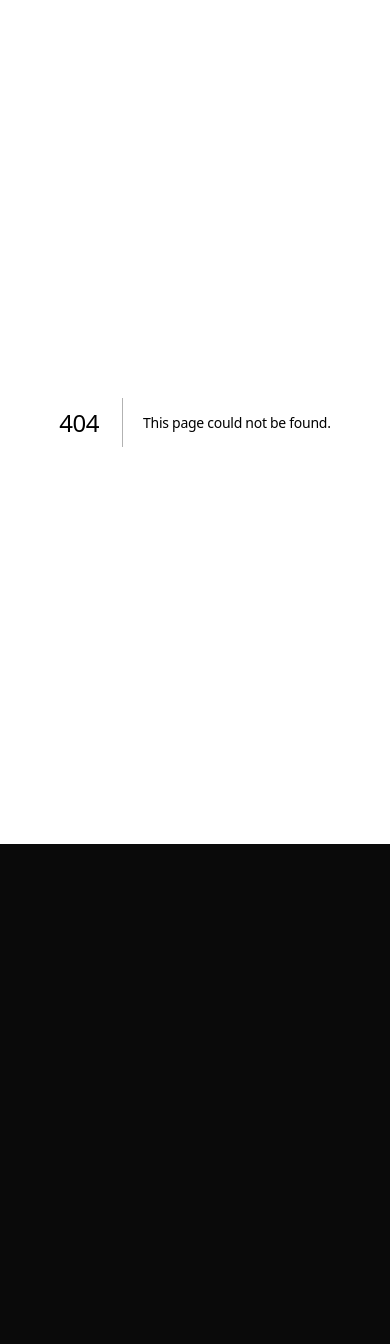
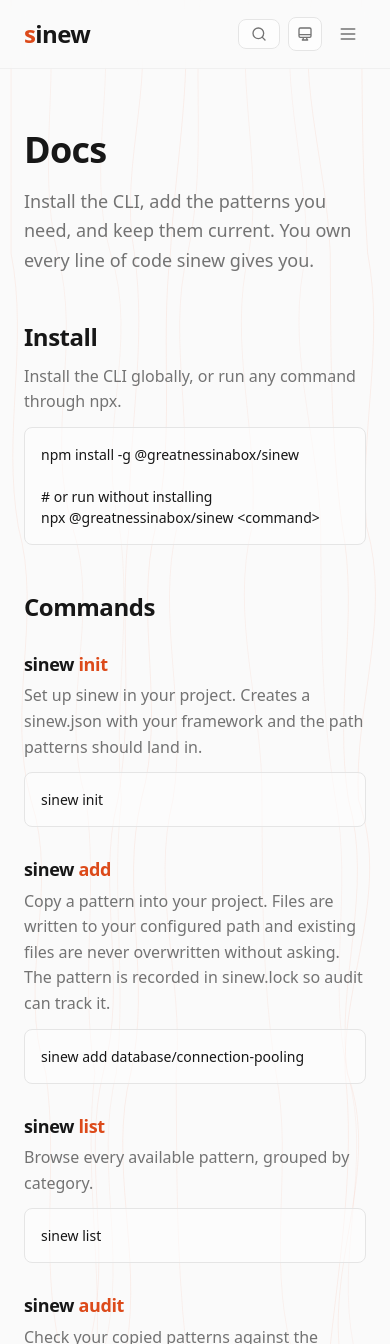
Before and after one commit to greatnessinabox/sinew, a Next.js app in the folder apps/web/: page /docs in a window 390 px wide. Before the commit this address had no page. Shown: the top 1344 px of the page. Before the commit the page ends 844 px from the top, so only its background shows below. Built offline with nearby package versions, Linux system fonts and the light colour scheme.

Commit message:
feat(web): add a /docs CLI reference page
Adds a docs route covering install, the init/add/list/audit commands, and a
Staying Current section explaining sinew.lock and audit. Wires Docs into the
desktop and mobile nav. The site had no command docs before this.

```diff
--- a/apps/web/app/components/header.tsx
+++ b/apps/web/app/components/header.tsx
@@ -101,6 +101,15 @@ export function Header() {
           >
             Playground
           </Link>
+          <Link
+            href="/docs"
+            className={`text-sm transition-colors ${
+              isActive("/docs") ? "text-foreground font-medium" : "text-muted hover:text-foreground"
+            }`}
+            aria-current={isActive("/docs") ? "page" : undefined}
+          >
+            Docs
+          </Link>
           <a
             href="https://github.com/greatnessinabox/sinew"
             target="_blank"
@@ -165,6 +174,18 @@ export function Header() {
             >
               Playground
             </Link>
+            <Link
+              href="/docs"
+              onClick={() => setMobileMenuOpen(false)}
+              className={`block text-sm transition-colors ${
+                isActive("/docs")
+                  ? "text-foreground font-medium"
+                  : "text-muted hover:text-foreground"
+              }`}
+              aria-current={isActive("/docs") ? "page" : undefined}
+            >
+              Docs
+            </Link>
             <a
               href="https://github.com/greatnessinabox/sinew"
               target="_blank"
--- /dev/null
+++ b/apps/web/app/docs/page.tsx
@@ -0,0 +1,119 @@
+import type { Metadata } from "next";
+import type { ReactNode } from "react";
+import { Header } from "../components/header";
+import { FiberPattern } from "../components/fiber-pattern";
+
+export const metadata: Metadata = {
+  title: "Docs — sinew",
+  description:
+    "Install the sinew CLI, add infrastructure patterns you own, and keep them current with sinew audit.",
+};
+
+function CommandBlock({ children }: { children: ReactNode }) {
+  return (
+    <pre className="border-border bg-surface/50 mt-3 overflow-x-auto rounded-lg border p-4 font-mono text-sm">
+      <code>{children}</code>
+    </pre>
+  );
+}
+
+function Command({
+  name,
+  children,
+  command,
+}: {
+  name: string;
+  children: ReactNode;
+  command: string;
+}) {
+  return (
+    <div className="mt-8">
+      <h3 className="font-mono text-lg font-semibold">
+        sinew <span className="text-accent">{name}</span>
+      </h3>
+      <p className="text-muted mt-2">{children}</p>
+      <CommandBlock>{command}</CommandBlock>
+    </div>
+  );
+}
+
+export default function DocsPage() {
+  return (
+    <div className="min-h-screen">
+      <Header />
+
+      <main id="main-content" className="relative" role="main">
+        <FiberPattern opacity={0.08} density="normal" />
+
+        <div className="relative z-10 mx-auto max-w-3xl px-6 pt-32 pb-20">
+          <h1 className="text-4xl font-bold tracking-tight sm:text-5xl">Docs</h1>
+          <p className="text-muted mt-4 text-lg leading-relaxed">
+            Install the CLI, add the patterns you need, and keep them current. You own every line of
+            code sinew gives you.
+          </p>
+
+          {/* Install */}
+          <section className="mt-12">
+            <h2 className="text-2xl font-bold">Install</h2>
+            <p className="text-muted mt-3">
+              Install the CLI globally, or run any command through <code>npx</code>.
+            </p>
+            <CommandBlock>{`npm install -g @greatnessinabox/sinew
+
+# or run without installing
+npx @greatnessinabox/sinew <command>`}</CommandBlock>
+          </section>
+
+          {/* Commands */}
+          <section className="mt-12">
+            <h2 className="text-2xl font-bold">Commands</h2>
+
+            <Command name="init" command="sinew init">
+              Set up sinew in your project. Creates a <code>sinew.json</code> with your framework
+              and the path patterns should land in.
+            </Command>
+
+            <Command name="add" command="sinew add database/connection-pooling">
+              Copy a pattern into your project. Files are written to your configured path and
+              existing files are never overwritten without asking. The pattern is recorded in{" "}
+              <code>sinew.lock</code> so audit can track it.
+            </Command>
+
+            <Command name="list" command="sinew list">
+              Browse every available pattern, grouped by category.
+            </Command>
+
+            <Command name="audit" command="sinew audit">
+              Check your copied patterns against the current registry, and flag anything that has
+              changed upstream or been removed.
+            </Command>
+          </section>
+
+          {/* Staying current */}
+          <section className="mt-12" id="staying-current">
+            <h2 className="text-2xl font-bold">Staying current</h2>
+            <p className="text-muted mt-3 leading-relaxed">
+              Copy-paste usually freezes you at the version you copied. Sinew doesn&apos;t.{" "}
+              <span className="text-foreground font-medium">It remembers what it gave you.</span>
+            </p>
+            <p className="text-muted mt-3 leading-relaxed">
+              <code>sinew add</code> records each pattern in a <code>sinew.lock</code> file (its
+              framework, the CLI version, and a content hash). Run <code>sinew audit</code> anytime
+              to see which copied patterns have drifted from the registry:
+            </p>
+            <CommandBlock>{`$ sinew audit
+
+  ✓ database/connection-pooling (1.1.0)
+  ↑ auth/sessions (added with 1.1.0, CLI is 1.2.0)
+
+  1 outdated of 2 tracked.`}</CommandBlock>
+            <p className="text-muted mt-3 leading-relaxed">
+              Re-add a pattern to pull the latest. Nothing changes without you, so you keep full
+              ownership of the code while still knowing when an upstream fix lands.
+            </p>
+          </section>
+        </div>
+      </main>
+    </div>
+  );
+}
```
